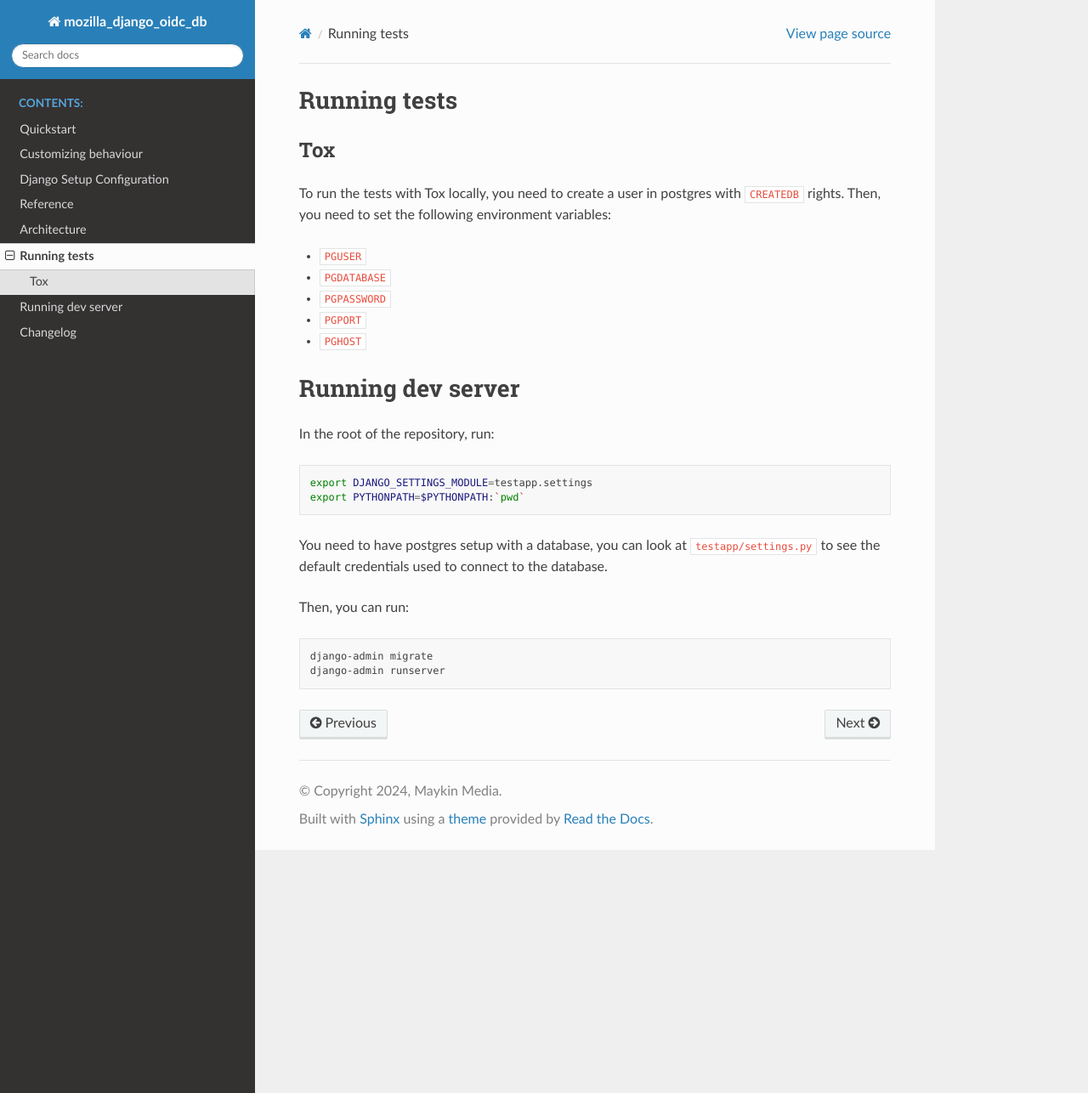
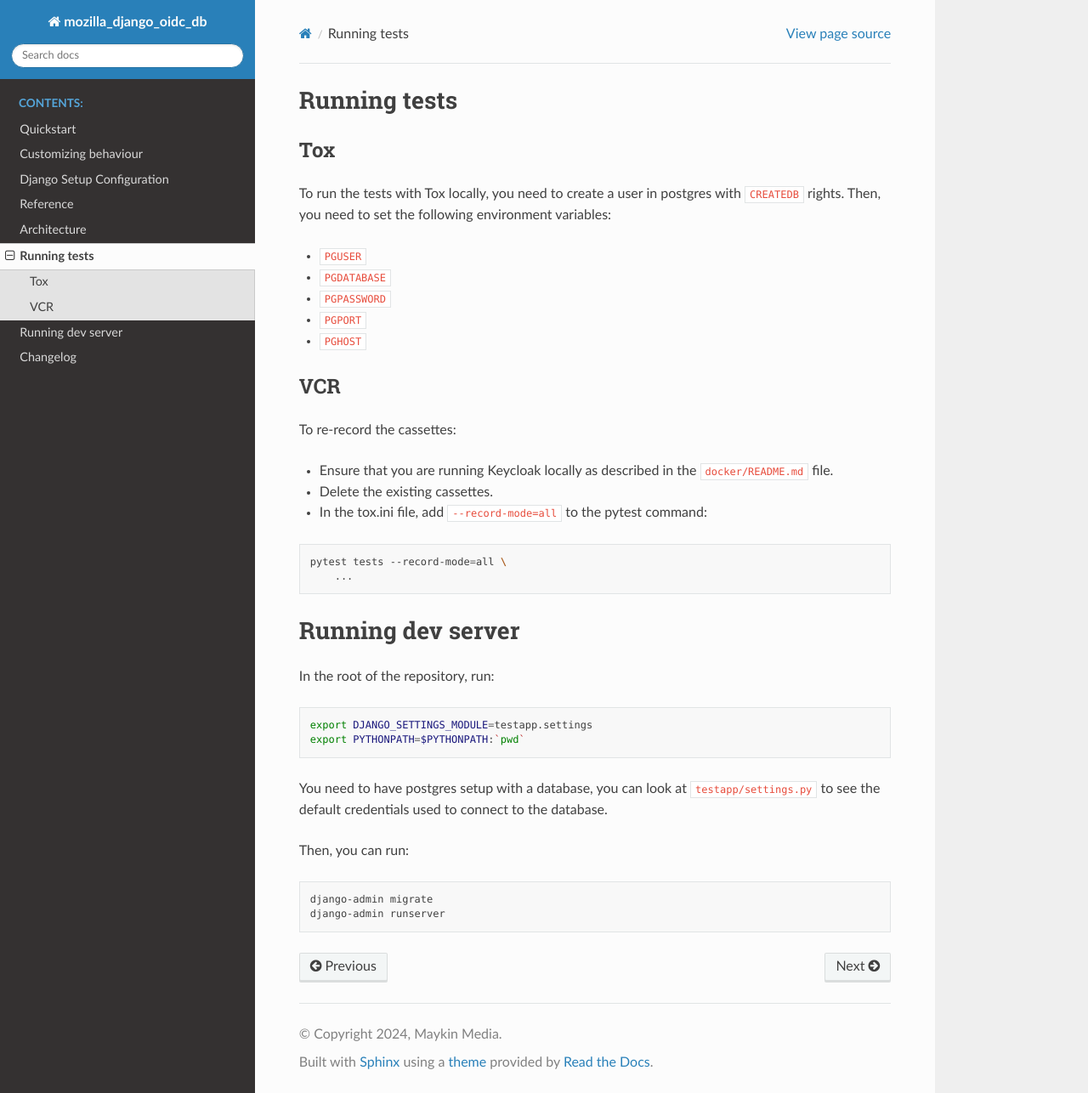
Before and after one commit to maykinmedia/mozilla-django-oidc-db, a Sphinx documentation site: the page built from docs/developers.rst, in a window 1280 px wide and 1286 px high. Shown: the whole window at 85% size. Built offline with Sphinx 7.4.7 and the Read the Docs theme 3.1.0, drawn with Linux system fonts in a browser that asks for light colours.

Commit message:
:memo: Document re-recording the cassettes

```diff
--- a/docs/developers.rst
+++ b/docs/developers.rst
@@ -15,6 +15,21 @@ Then, you need to set the following environment variables:
 * ``PGPASSWORD``
 * ``PGPORT``
 * ``PGHOST``
+
+VCR
+===
+
+To re-record the cassettes:
+
+* Ensure that you are running Keycloak locally as described in the ``docker/README.md`` file.
+* Delete the existing cassettes.
+* In the tox.ini file, add ``--record-mode=all`` to the pytest command:
+
+.. code:: bash
+
+    pytest tests --record-mode=all \
+        ...
+
 
 ==================
 Running dev server
```
